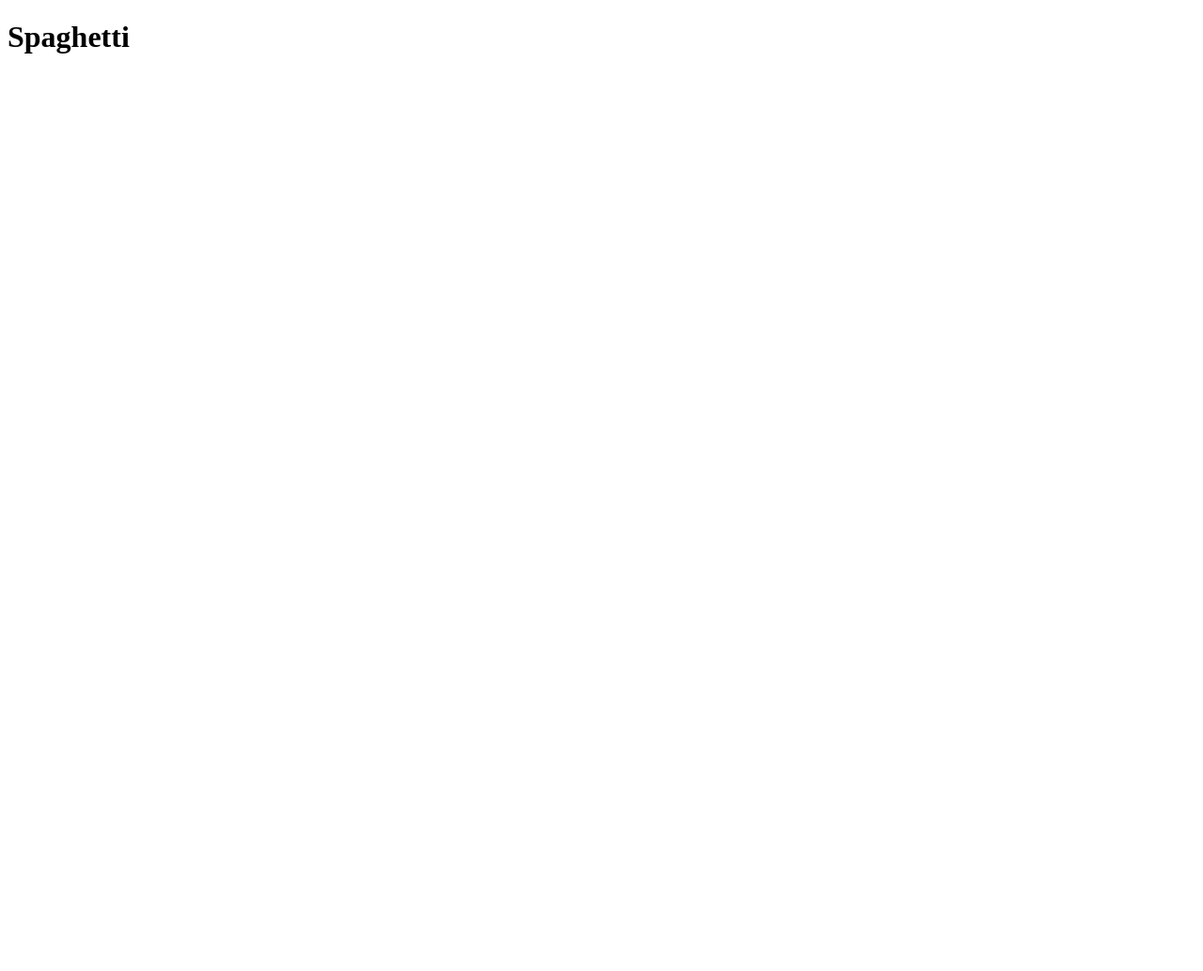
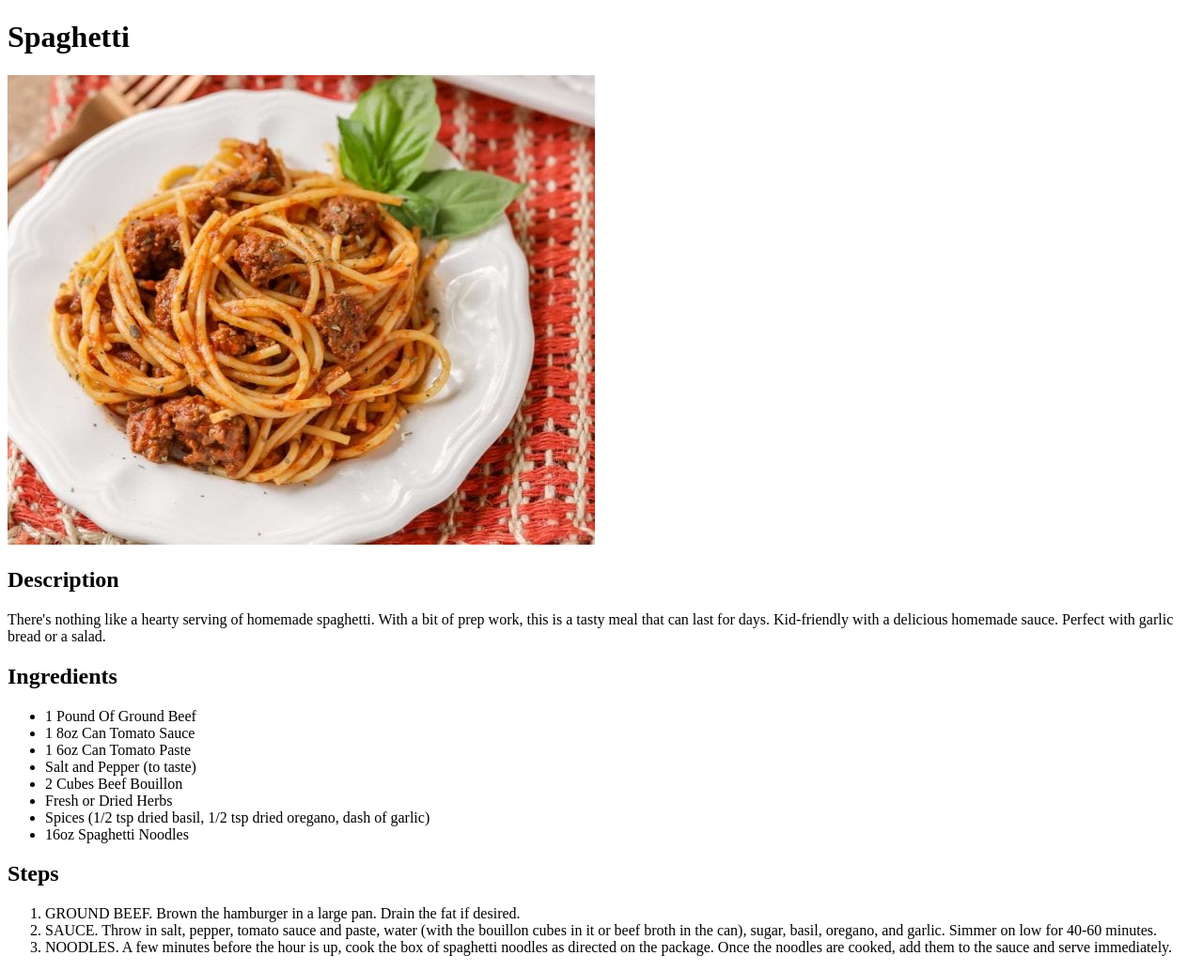
Before and after one commit to thunderStormGS/odin-receipes, a plain HTML site: page recipes/spaghetti.html in a window 1280 px wide. Shown: the whole page at 94% size. Before the commit the page ends 800 px from the top, so only its background shows below. Drawn offline with Linux system fonts and the light colour scheme.

Commit message:
Finished first recipe page spaghetti.html

```diff
--- a/recipes/spaghetti.html
+++ b/recipes/spaghetti.html
@@ -7,5 +7,31 @@
 </head>
 <body>
     <h1>Spaghetti</h1>
+
+        <img src="../images/spaghetti.jpg" alt="A hearty plate of spaghetti">
+
+    <h2>Description</h2>
+
+        <p>There's nothing like a hearty serving of homemade spaghetti. With a bit of prep work, this is a tasty meal that can last for days. Kid-friendly with a delicious homemade sauce. Perfect with garlic bread or a salad.</p>
+
+    <h2>Ingredients</h2>
+
+        <ul>
+            <li>1 Pound Of Ground Beef</li>
+            <li>1 8oz Can Tomato Sauce</li>
+            <li>1 6oz Can Tomato Paste </li>
+            <li>Salt and Pepper (to taste)</li>
+            <li>2 Cubes Beef Bouillon</li>
+            <li>Fresh or Dried Herbs</li>
+            <li>Spices (1/2 tsp dried basil, 1/2 tsp dried oregano, dash of garlic)</li>
+            <li>16oz Spaghetti Noodles</li>
+        </ul>
+
+    <h2>Steps</h2>
+        <ol>
+            <li>GROUND BEEF. Brown the hamburger in a large pan. Drain the fat if desired.</li>
+            <li>SAUCE. Throw in salt, pepper, tomato sauce and paste, water (with the bouillon cubes in it or beef broth in the can), sugar, basil, oregano, and garlic. Simmer on low for 40-60 minutes.</li>
+            <li>NOODLES. A few minutes before the hour is up, cook the box of spaghetti noodles as directed on the package. Once the noodles are cooked, add them to the sauce and serve immediately.</li>
+        </ol>
 </body>
 </html>
```
